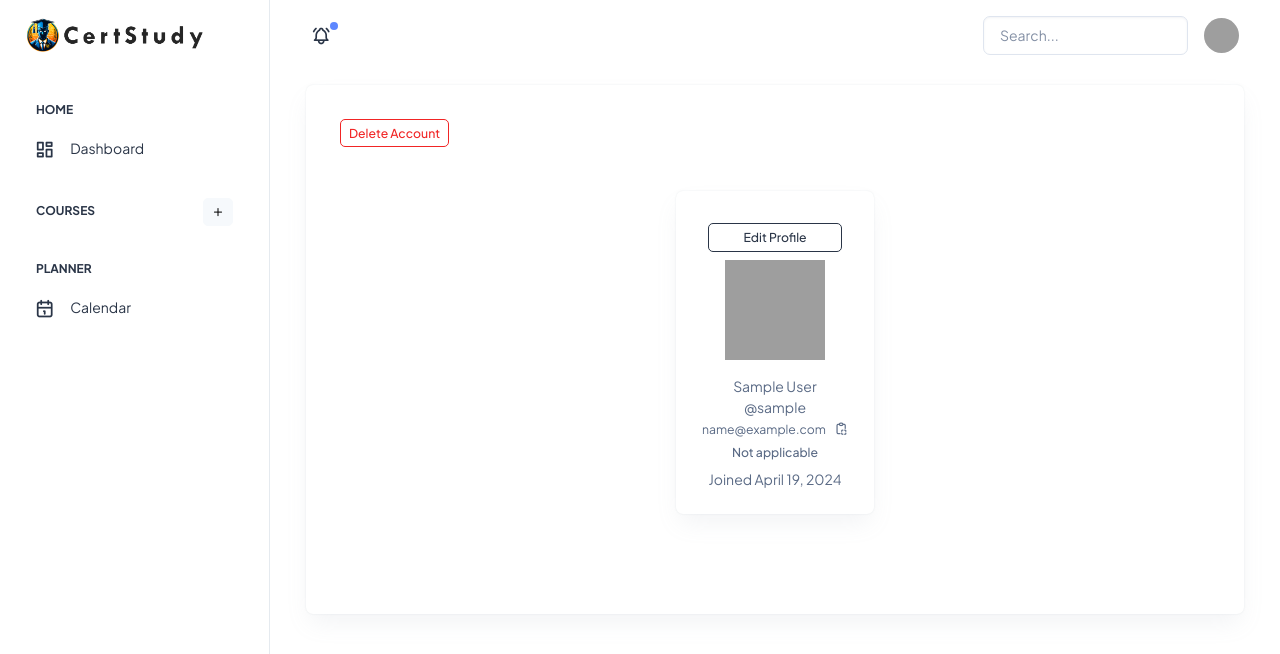
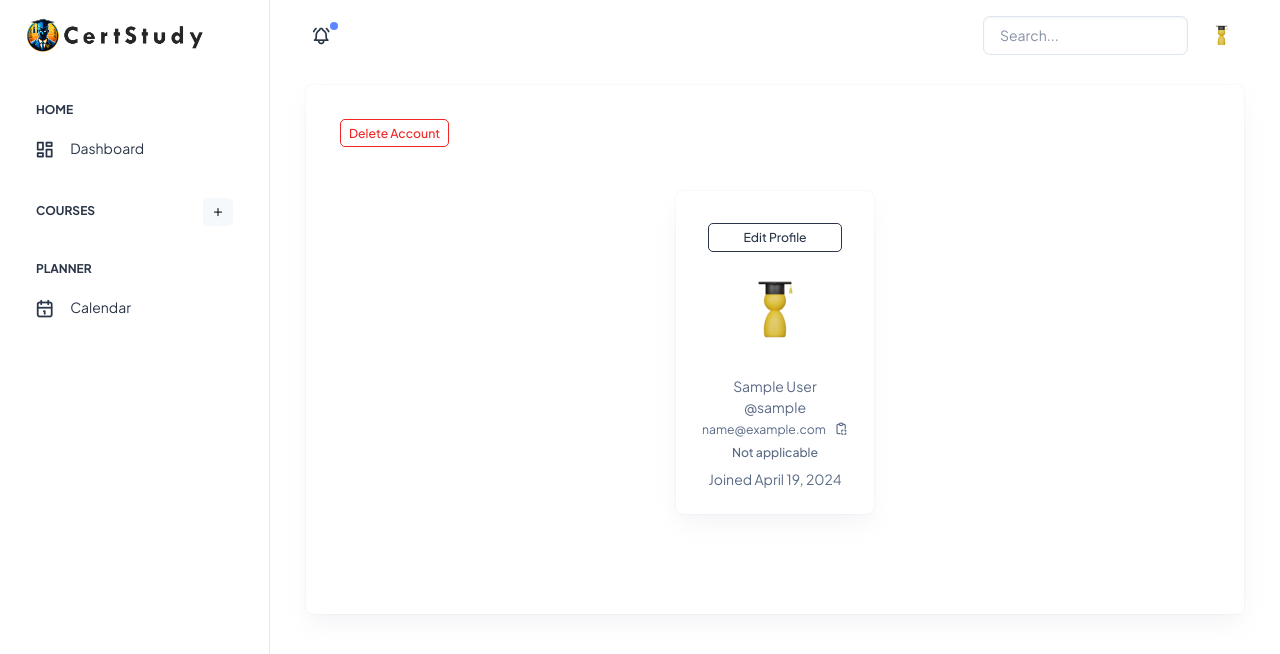
Before and after one commit to nafdev01/study_system, a Django app: page /profile/ in a window 1280 px wide. Shown: the top 654 px of the page. Run offline with Django 5.2, Linux system fonts and the light colour scheme; the visitor is signed in with stand-in values (Sample User, id 1); data comes from the database, SQL or seed files in the repository; data that the repository does not hold is empty; parts of the project's set-up code (start-up, migrations or seed data) failed here and were passed over; some libraries are stand-ins or nearby versions; grey boxes are pictures that could not be loaded.

Commit message:
Update profile.html to use new photo icon path

```diff
--- a/templates/accounts/profile.html
+++ b/templates/accounts/profile.html
@@ -39,7 +39,7 @@
                         {% if profile.photo %}
                         <img src="{{ profile.photo.url }}" alt="..." height="100" width="100" />
                         {% else %}
-                        <img src="{% static 'no-photo-icon.jpg' %}" alt=".." height="100" width="100">
+                        <img src="{% static 'assets/images/no-photo-icon.png' %}" alt=".." height="100" width="100">
                         {% endif %}
                         <span class="name mt-3">{{ student.get_full_name }}</span>
                         <span class="idd">@{{ student.get_username }}</span>
--- a/templates/base.html
+++ b/templates/base.html
@@ -118,7 +118,7 @@
                   <img src="{{ request.user.profile.photo.url }}" alt="..." width="35" height="35"
                     class="rounded-circle">
                   {% else %}
-                  <img src="{% static 'no-photo-icon.jpg' %}" alt=".." width="35" height="35" class="rounded-circle">
+                  <img src="{% static 'assets/images/no-photo-icon.png' %}" alt=".." width="35" height="35" class="rounded-circle">
                   {% endif %}
                 </a>
                 <div class="dropdown-menu dropdown-menu-end dropdown-menu-animate-up" aria-labelledby="drop2">
```
Also changed, not shown: static/assets/images/no-photo-icon.png (added).
